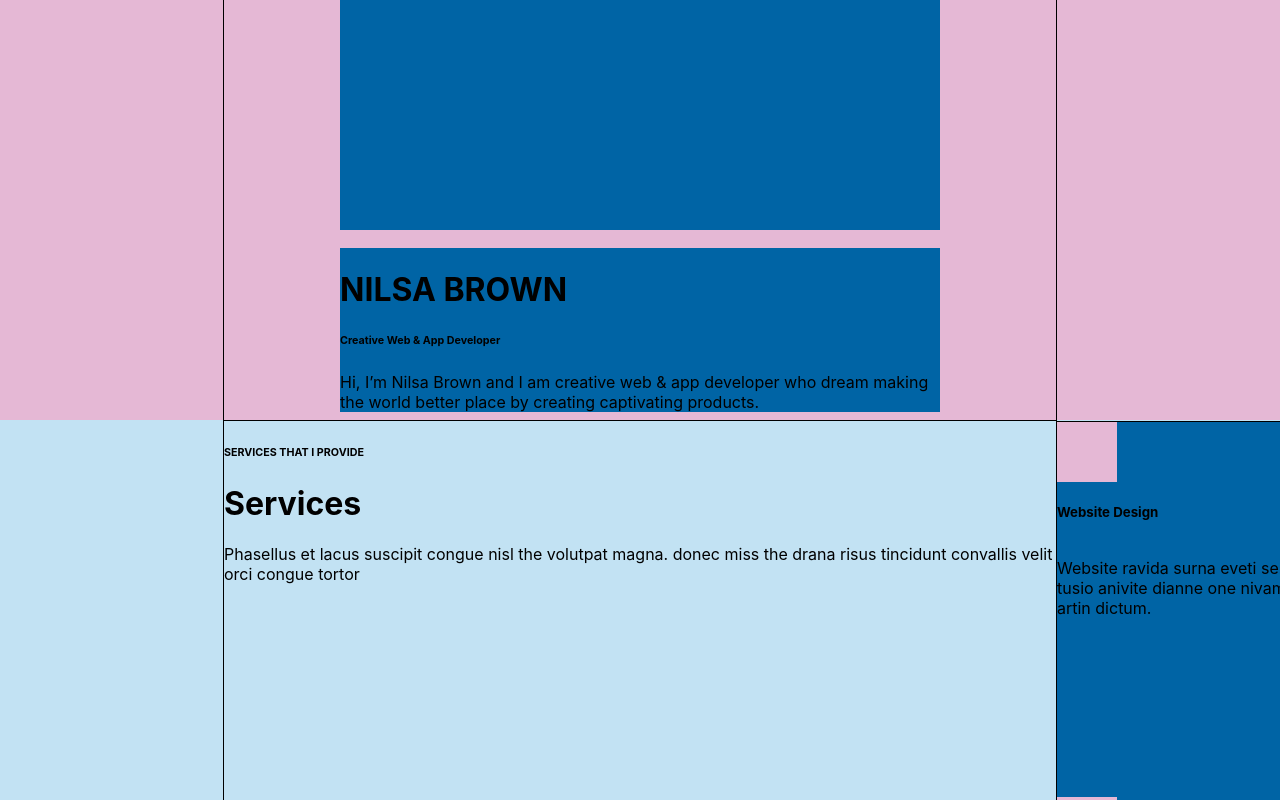
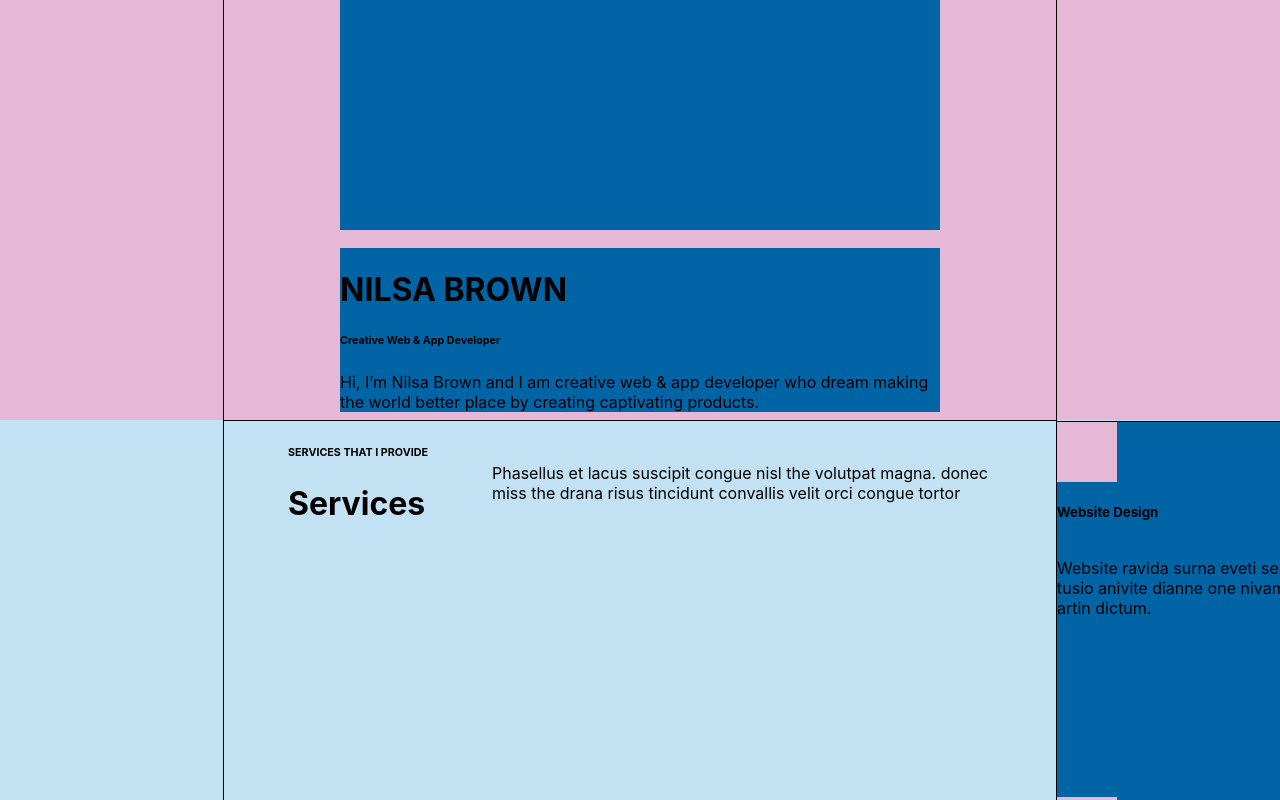
Before and after one commit to naugtymor/Portfolio, a React (Create React App) app: page / in a window 1280 px wide. Shown: the part 460-1260 px from the top of the page. Built offline with nearby package versions, Linux system fonts and the light colour scheme.

Commit message:
flex fixes in skills

```diff
--- a/src/Skills/Skills.js
+++ b/src/Skills/Skills.js
@@ -6,13 +6,14 @@ const Skills = () => {
     return (
         <div className={style.skillsBlock}>
             <div className={`${style.skillsContainer} ${styleContainer.container}`}>
-                <div>
+                <div className={style.title}>
                     <div>
                         <h6>SERVICES THAT I PROVIDE</h6>
                         <h1>Services</h1>
                     </div>
                     <div>
-                        <p>Phasellus et lacus suscipit congue nisl the volutpat magna. donec miss the drana risus
+                        <p className={style.titleDescription}>Phasellus et lacus suscipit congue nisl the volutpat
+                            magna. donec miss the drana risus
                             tincidunt convallis velit orci congue tortor </p>
                     </div>
                 </div>
@@ -20,7 +21,6 @@ const Skills = () => {
                     <Skill title={"Website Design"}/>
                     <Skill title={"SEO Marketing"}/>
                     <Skill title={"eCommerce"}/>
-
                 </div>
             </div>
         </div>
--- a/src/Skills/Skills.module.css
+++ b/src/Skills/Skills.module.css
@@ -17,3 +17,14 @@
     justify-content: space-between;
     flex-wrap: wrap;
 }
+
+.title {
+    width: 100%;
+    display: flex;
+    align-items: center;
+    justify-content: space-evenly;
+}
+
+.titleDescription {
+    max-width: 500px;
+}
```
